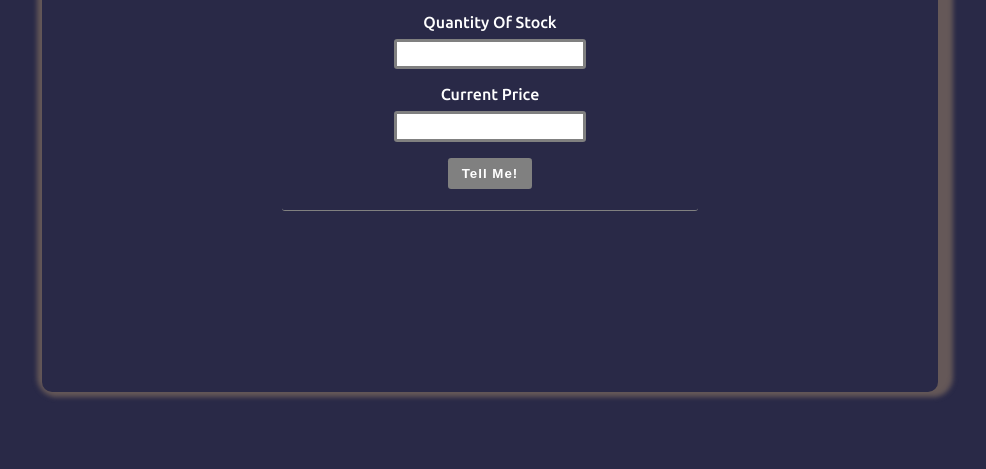
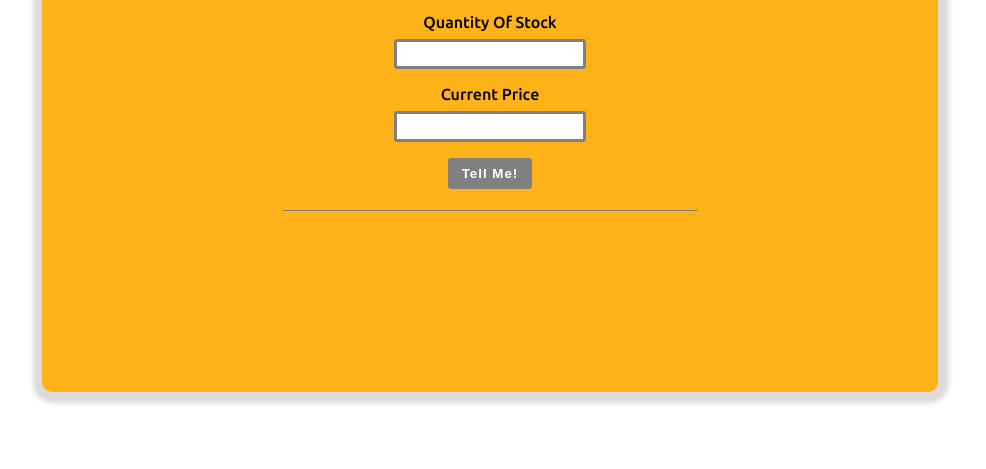
Before and after one commit to harshkotkar5557/profit-lossofstock, a plain HTML site: page index.html in a window 1280 px wide. Shown: the part 208-677 px from the top of the page, without its empty margins (150-1136 px from the left). Drawn offline with Linux system fonts and the light colour scheme.

Commit message:
css changes

```diff
--- a/app.js
+++ b/app.js
@@ -32,7 +32,7 @@ submit_button.addEventListener('click', ()=>{
         result_section.innerHTML = `Your loss is -${diff_in_rupees} rups and -${diff_in_percentage.toFixed(2)}%`
     }else{
         const diff_in_rupees = current_total - intial_total
-        const diff_in_percentage = ((intial_total + diff_in_rupees ) / intial_total)*100
+        const diff_in_percentage = (((intial_total + diff_in_rupees ) / intial_total)*100)-100
         result_section.style['margin-top']='3vh'
         result_section.innerHTML = `Your profit is ${diff_in_rupees} rups and ${diff_in_percentage.toFixed(2)}%`
     }
--- a/style.css
+++ b/style.css
@@ -6,17 +6,17 @@
 }
 body{
     font-family: 'Ubuntu', sans-serif;
-    background: #292947;
+    background: ##dfdfdf;
 }
 .container{
+    background: #FFB319;
     margin: 10vh auto;
     width: 70%;
     height: 65vh;
-    box-shadow: 5px -5px 5px 10px #655858;
+    box-shadow: 1px 1px 5px 10px #dfdada;
     border-radius: 10px;
     padding: 1.5rem 2rem;
     text-align: center;
-    color: white;
 }
 .input_section{
     display: flex;
```
